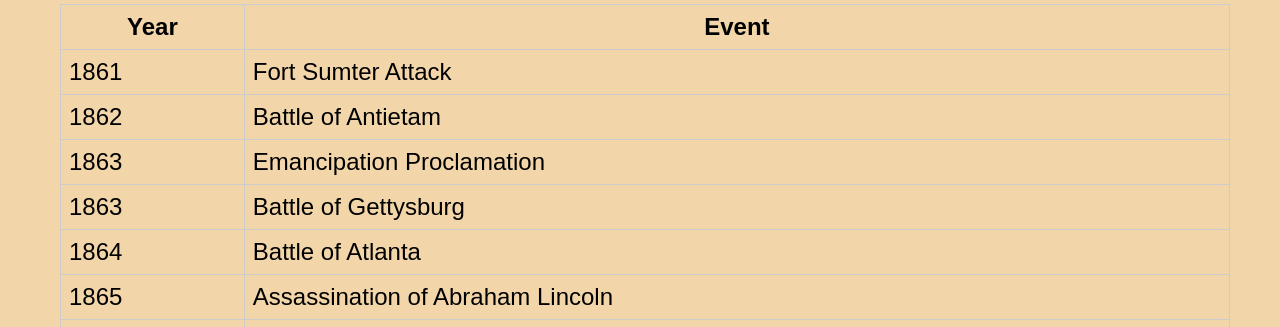
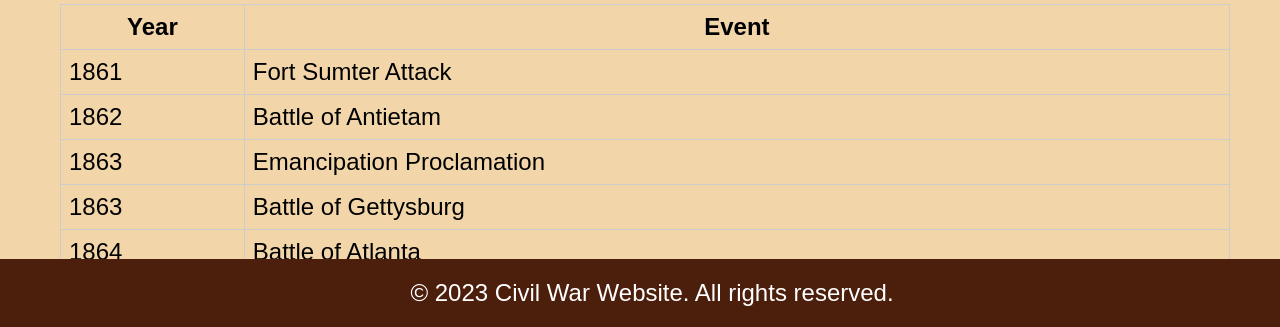
Before and after one commit to Kovrizhkin-ya/Civil_war_USA_website, a plain HTML site: page timeline/timeline.html in a window 1280 px wide. Shown: the part 473-800 px from the top of the page. Drawn offline with Linux system fonts and the light colour scheme.

Commit message:
Update styles.css

```diff
--- a/timeline/styles/styles.css
+++ b/timeline/styles/styles.css
@@ -228,8 +228,10 @@ footer {
 	padding: 20px;
 	color: #fff;
 	text-align: center;
-    height: 80px;
-	margin-top: -80px;
+    position: absolute;
+    bottom: 0;
+    left: 0;
+	right: 0;
 }
 
 form {
```
